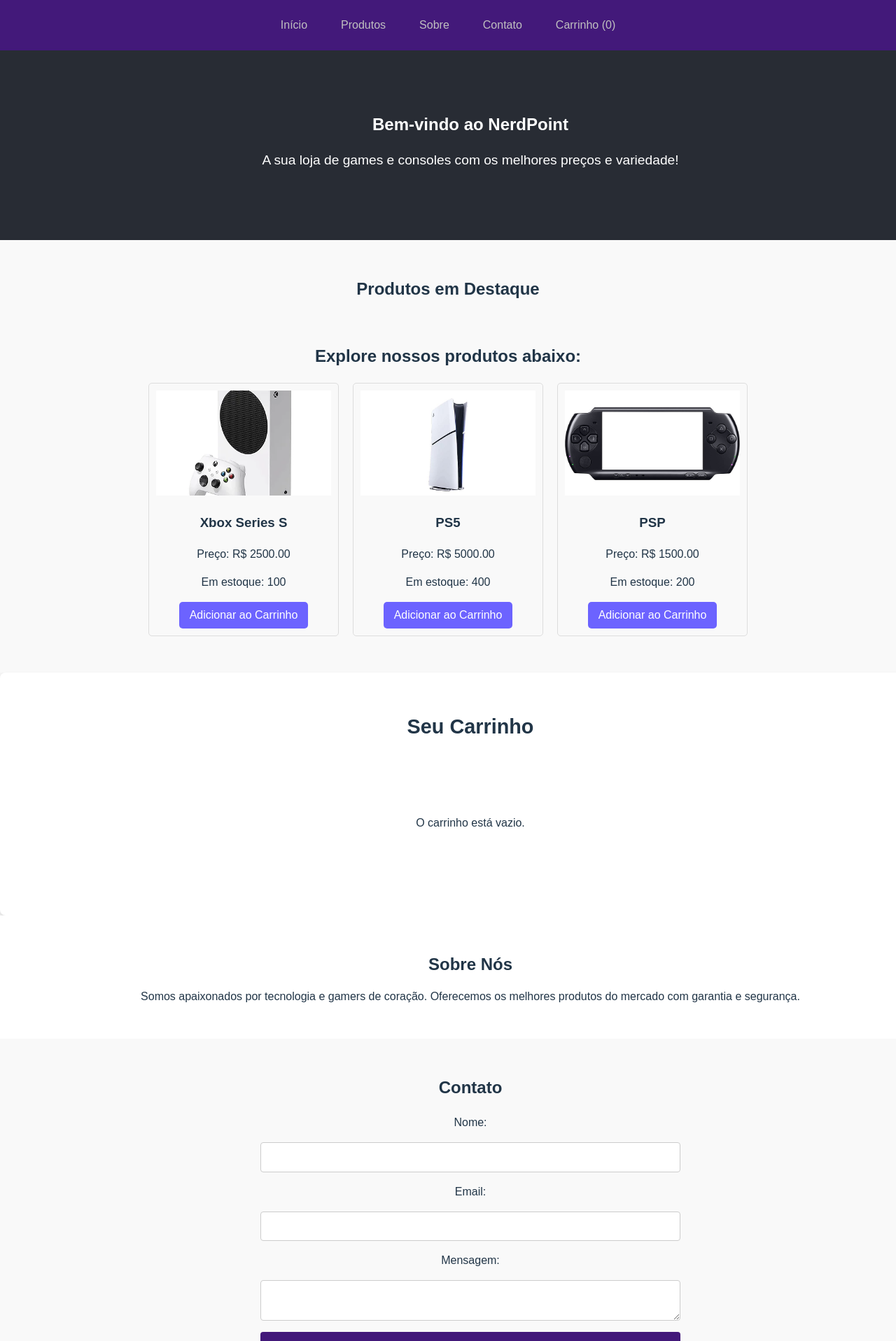
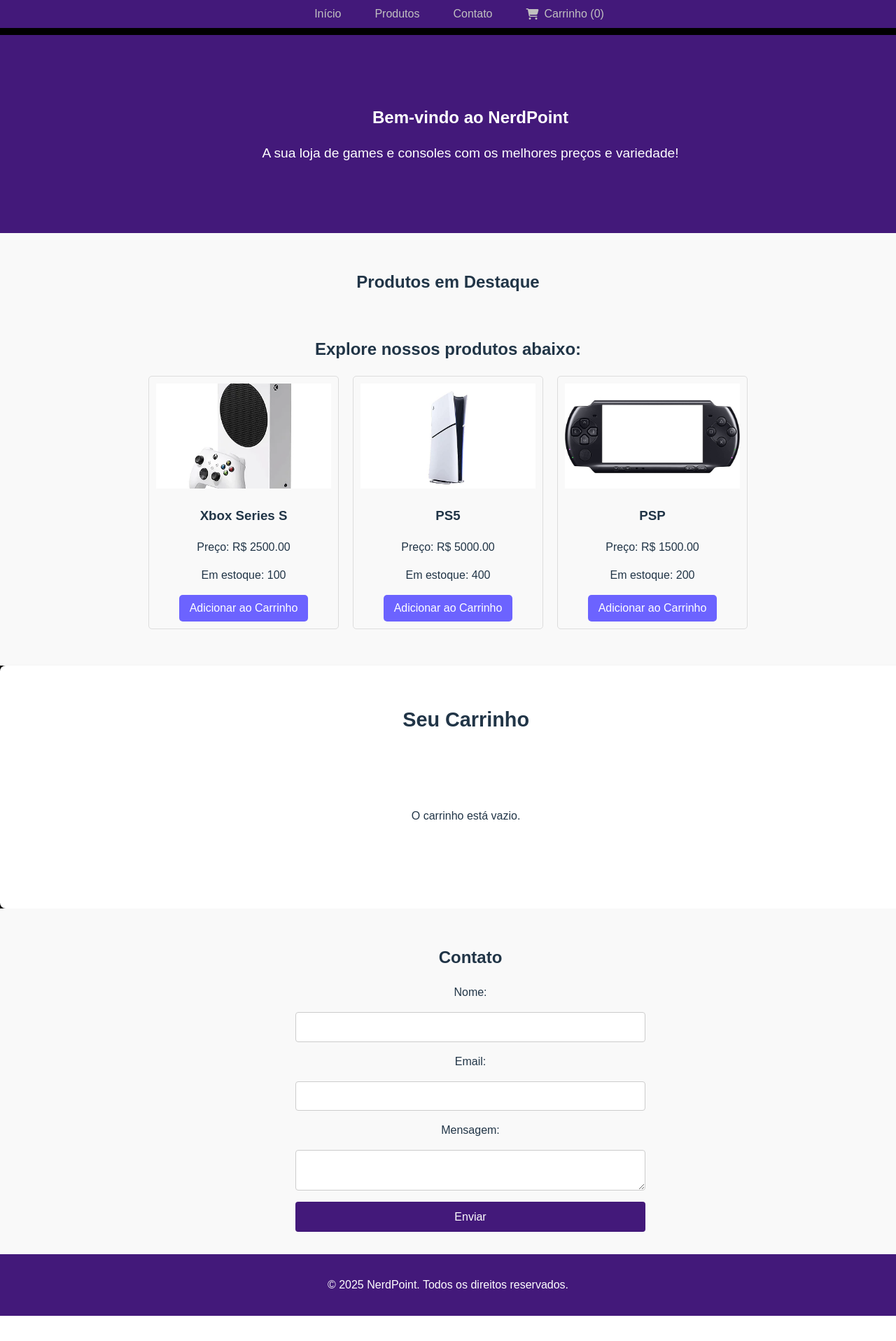
Before and after one commit to ipmedeiros/Ecommerce-React-Project, a React (Vite) app: page / in a window 1280 px wide. Shown: the top 1916 px of the page at 70% size. After the commit the page ends 1880 px from the top, so only its background shows below. Built offline with nearby package versions, Linux system fonts and the light colour scheme.

Commit message:
Isabella + NErdPoint

```diff
--- a/package.json
+++ b/package.json
@@ -16,7 +16,7 @@
     "react": "^19.0.0",
     "react-dom": "^19.0.0",
     "react-icons": "^5.4.0",
-    "react-router-dom": "^7.1.1"
+    "react-router-dom": "^7.1.3"
   },
   "devDependencies": {
     "@eslint/js": "^9.15.0",
--- a/src/App.css
+++ b/src/App.css
@@ -4,9 +4,9 @@
 /* Geral */
 body {
   margin: 0;
-  padding-top: 60px; /* Adicionado um espaço para que a navbar fique abaixo do topo fixo */
+  padding-top: 50px; /* Adicionado um espaço para que a navbar fique abaixo do topo fixo */
   font-family: Arial, sans-serif;
-  background-color: #f4f4f4;
+  background-color: #000000;
   box-sizing: border-box;
 }
 
@@ -37,12 +37,12 @@
   top: 0;
   z-index: 1000;
   color: white;
+  padding: 0 1rem; /* Adiciona padding interno */
 }
 
 .nav {
   display: flex;
   justify-content: center;
-  padding: 1rem 2rem;
 }
 
 .nav ul {
@@ -64,7 +64,7 @@
 .hero {
   width: 100%; /* Ocupa toda a largura */
   padding: 5rem 2rem;
-  background: #282c34;
+  background: #43197a;
   color: white;
   text-align: center;
 }
@@ -101,11 +101,10 @@
 
 .product-card img {
   width: 100%; /* Ocupa toda a largura do container */
-  height: 200px; /* Altura fixa */
+  height: 100px; /* Altura fixa */
   object-fit: cover; /* Ajuste sem distorcer */
   border-radius: 8px;
 }
-
 
 .product-card h3 {
   margin: 1rem 0 0.5rem;
@@ -146,18 +145,6 @@
   background: #34125e;
 }
 
-/* Sobre Nós */
-.about {
-  width: 100%; /* Largura total */
-  padding: 2rem;
-  background: #fff;
-  text-align: center;
-}
-
-.about h2 {
-  margin-bottom: 1rem;
-}
-
 /* Contato */
 .contact {
   width: 100%;
@@ -167,7 +154,7 @@
 }
 
 .contact form {
-  max-width: 600px;
+  max-width: 500px;
   margin: 0 auto;
   display: flex;
   flex-direction: column;
--- a/src/App.jsx
+++ b/src/App.jsx
@@ -59,18 +59,13 @@
               </a>
             </li>
             <li>
-              <a href="#about" alt="Sobre">
-                Sobre
-              </a>
-            </li>
-            <li>
               <a href="#contact" alt="Contato">
                 Contato
               </a>
             </li>
             <li>
               <a href="#cart" id="cart-icon" alt="Carrinho">
-                Carrinho ({cart.length})
+                <i className="fas fa-shopping-cart"></i> Carrinho ({cart.length})
               </a>
             </li>
           </ul>
@@ -101,15 +96,6 @@
             decrementQuantity={decrementQuantity}
           />
         </section>
-
-        <section id="about" className="about">
-          <h2>Sobre Nós</h2>
-          <p>
-            Somos apaixonados por tecnologia e gamers de coração. Oferecemos os
-            melhores produtos do mercado com garantia e segurança.
-          </p>
-        </section>
-
         <section id="contact" className="contact">
           <h2>Contato</h2>
           <form>
--- a/src/components/Cart.css
+++ b/src/components/Cart.css
@@ -1,5 +1,5 @@
 .cart-container {
-    max-width: 100%; /* Faz com que o carrinho ocupe toda a largura disponível */
+    max-width: 99%; /* Faz com que o carrinho ocupe toda a largura disponível */
     width: 100%; /* Garante que a largura seja total */
     margin: 0; /* Remove qualquer margem lateral */
     padding: 2rem;
@@ -86,7 +86,7 @@
     text-align: center; /* Centraliza o texto horizontalmente */
   }
 
-@media (max-width: 768px) {
+@media (max-width: 600px) {
     .cart-container {
         padding: 1rem;
     }
--- a/src/components/NavBar.css
+++ b/src/components/NavBar.css
@@ -33,12 +33,14 @@
   color: #ffd700;
 }
 
-.navbar a, .navbar button {
+.navbar a,
+.navbar button {
   color: #c0c0c0;
   text-decoration: none;
 }
 
-.navbar a:hover, .navbar button:hover {
+.navbar a:hover,
+.navbar button:hover {
   color: white;
 }
 
--- a/src/components/NavBar.jsx
+++ b/src/components/NavBar.jsx
@@ -8,7 +8,6 @@
       <ul className="nav-links">
         <li><a href="#inicio" alt="Início">Início</a></li>
         <li><a href="#produtos" alt="Produtos">Produtos</a></li>
-        <li><a href="#sobre" alt="Sobre">Sobre</a></li>
         <li><a href="#contato" alt="Contato">Contato</a></li>
         <li><a href="#carrinho" alt="Carrinho">Carrinho (0)</a></li>
       </ul>
```
Also changed, not shown: public/App.jsx (deleted, +0 -13 lines), src/components/ItemDetail.css (added, +15 -0 lines), src/components/ItemDetail.jsx (added, +24 -0 lines), src/components/ItemDetailContainer.jsx (added, +24 -0 lines), src/index.css (line endings or trailing spaces), src/utils/products.js (line endings or trailing spaces), 2 other files (tests, documents, lock files or other folders).
